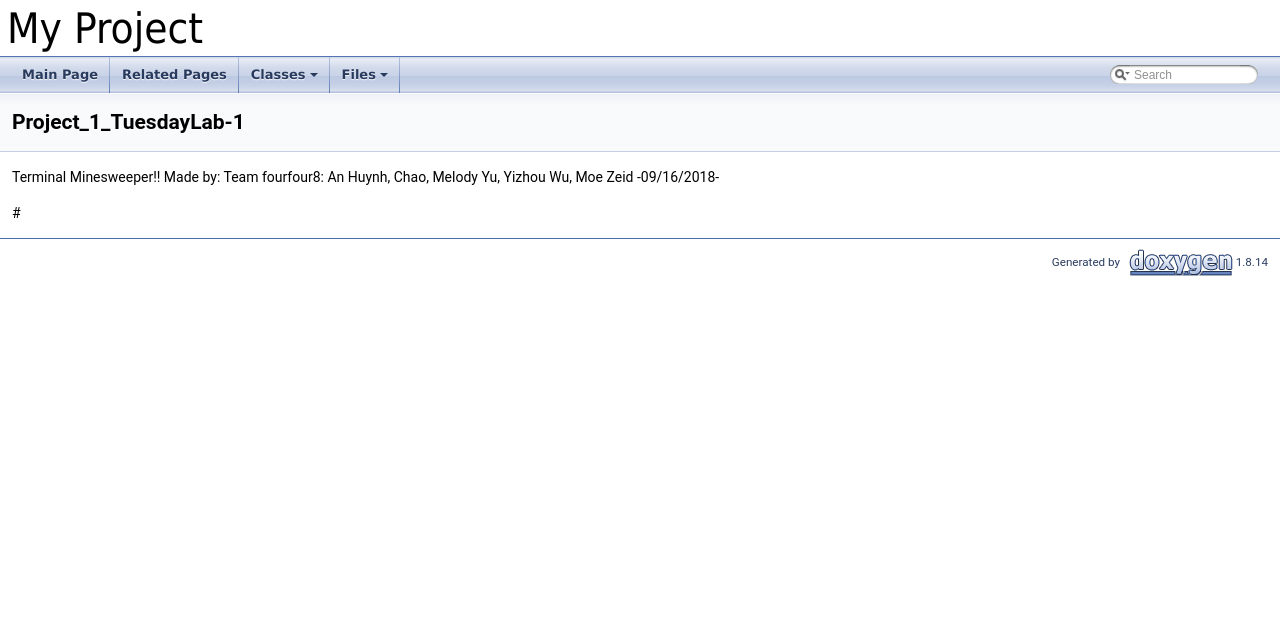
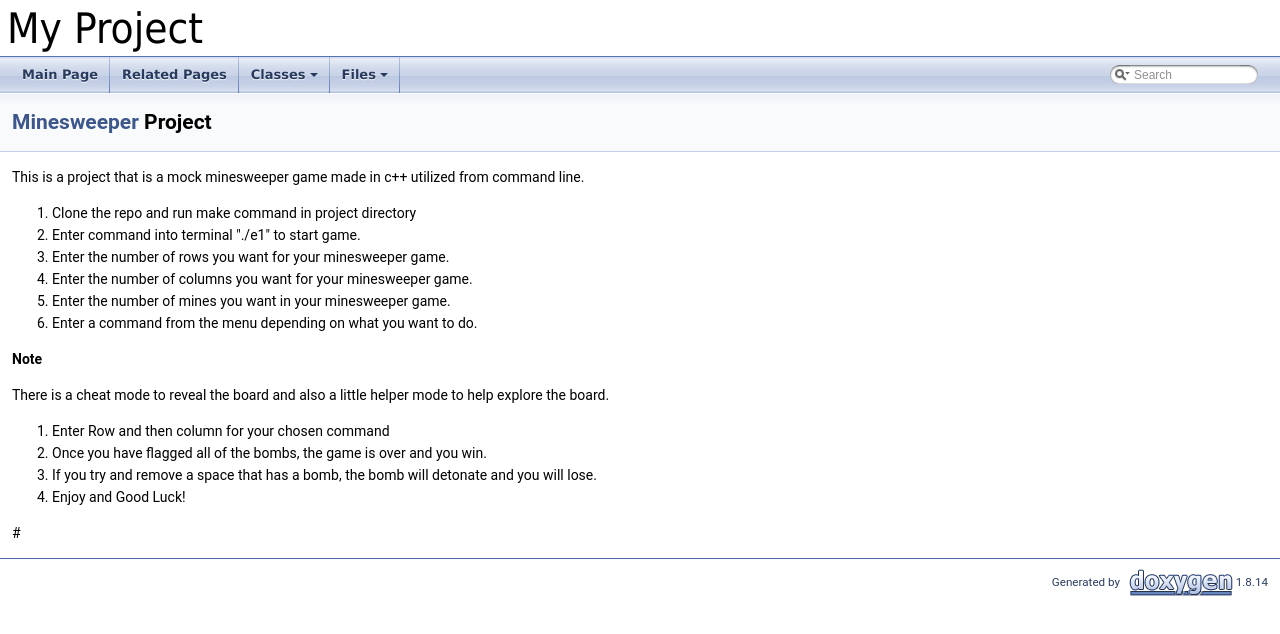
Before and after one commit to tfoxkustudent/eecs448_project2, a plain HTML site: page sources/PROJECT_2_DOCUMENTATION/html/md__r_e_a_d_m_e.html in a window 1280 px wide. Drawn offline with Linux system fonts and the light colour scheme.

Commit message:
ReDoxygened

```diff
--- a/sources/PROJECT_2_DOCUMENTATION/html/md__r_e_a_d_m_e.html
+++ b/sources/PROJECT_2_DOCUMENTATION/html/md__r_e_a_d_m_e.html
@@ -5,7 +5,7 @@
 <meta http-equiv="X-UA-Compatible" content="IE=9"/>
 <meta name="generator" content="Doxygen 1.8.14"/>
 <meta name="viewport" content="width=device-width, initial-scale=1"/>
-<title>My Project: Project_1_TuesdayLab-1</title>
+<title>My Project: Minesweeper Project</title>
 <link href="tabs.css" rel="stylesheet" type="text/css"/>
 <script type="text/javascript" src="jquery.js"></script>
 <script type="text/javascript" src="dynsections.js"></script>
@@ -62,10 +62,26 @@ $(function() {
 </div><!-- top -->
 <div class="header">
   <div class="headertitle">
-<div class="title">Project_1_TuesdayLab-1 </div>  </div>
+<div class="title"><a class="el" href="class_minesweeper.html">Minesweeper</a> Project </div>  </div>
 </div><!--header-->
 <div class="contents">
-<div class="textblock"><p>Terminal Minesweeper!! Made by: Team fourfour8: An Huynh, Chao, Melody Yu, Yizhou Wu, Moe Zeid -09/16/2018-</p>
+<div class="textblock"><p>This is a project that is a mock minesweeper game made in c++ utilized from command line.</p>
+<ol type="1">
+<li>Clone the repo and run make command in project directory</li>
+<li>Enter command into terminal "./e1" to start game.</li>
+<li>Enter the number of rows you want for your minesweeper game.</li>
+<li>Enter the number of columns you want for your minesweeper game.</li>
+<li>Enter the number of mines you want in your minesweeper game.</li>
+<li>Enter a command from the menu depending on what you want to do.</li>
+</ol>
+<p><b>Note</b></p>
+<p>There is a cheat mode to reveal the board and also a little helper mode to help explore the board.</p>
+<ol type="1">
+<li>Enter Row and then column for your chosen command</li>
+<li>Once you have flagged all of the bombs, the game is over and you win.</li>
+<li>If you try and remove a space that has a bomb, the bomb will detonate and you will lose.</li>
+<li>Enjoy and Good Luck!</li>
+</ol>
 <p># </p>
 </div></div><!-- contents -->
 <!-- start footer part -->
--- a/sources/PROJECT_2_DOCUMENTATION/html/search/all_3.js
+++ b/sources/PROJECT_2_DOCUMENTATION/html/search/all_3.js
@@ -2,6 +2,7 @@ var searchData=
 [
   ['main_2ecpp',['main.cpp',['../main_8cpp.html',1,'']]],
   ['marking',['Marking',['../class_minesweeper.html#a8ac0c88846a50058ac722e4e9df5afaa',1,'Minesweeper']]],
+  ['minesweeper_20project',['Minesweeper Project',['../md__r_e_a_d_m_e.html',1,'']]],
   ['minesweeper',['Minesweeper',['../class_minesweeper.html',1,'Minesweeper'],['../class_minesweeper.html#a9cb58f108f5f65317c5f7d60ead4e7ec',1,'Minesweeper::Minesweeper()']]],
   ['minesweeper_2ecpp',['Minesweeper.cpp',['../_minesweeper_8cpp.html',1,'']]],
   ['minesweeper_2eh',['Minesweeper.h',['../_minesweeper_8h.html',1,'']]]
--- a/sources/PROJECT_2_DOCUMENTATION/html/search/all_4.js
+++ b/sources/PROJECT_2_DOCUMENTATION/html/search/all_4.js
@@ -1,5 +1,4 @@
 var searchData=
 [
-  ['project_5f1_5ftuesdaylab_2d1',['Project_1_TuesdayLab-1',['../md__r_e_a_d_m_e.html',1,'']]],
   ['print',['print',['../class_minesweeper.html#a8abe207bf94f14d33c10dc88410e6f8c',1,'Minesweeper']]]
 ];
--- a/sources/PROJECT_2_DOCUMENTATION/html/search/pages_0.js
+++ b/sources/PROJECT_2_DOCUMENTATION/html/search/pages_0.js
@@ -1,4 +1,4 @@
 var searchData=
 [
-  ['project_5f1_5ftuesdaylab_2d1',['Project_1_TuesdayLab-1',['../md__r_e_a_d_m_e.html',1,'']]]
+  ['minesweeper_20project',['Minesweeper Project',['../md__r_e_a_d_m_e.html',1,'']]]
 ];
--- a/sources/PROJECT_2_DOCUMENTATION/html/search/searchdata.js
+++ b/sources/PROJECT_2_DOCUMENTATION/html/search/searchdata.js
@@ -4,7 +4,7 @@ var indexSectionsWithContent =
   1: "em",
   2: "em",
   3: "eghmpru~",
-  4: "p"
+  4: "m"
 };
 
 var indexSectionNames =
```
Also changed, not shown: sources/PROJECT_2_DOCUMENTATION/html/pages.html (+1 -1 lines), 6 other files.
